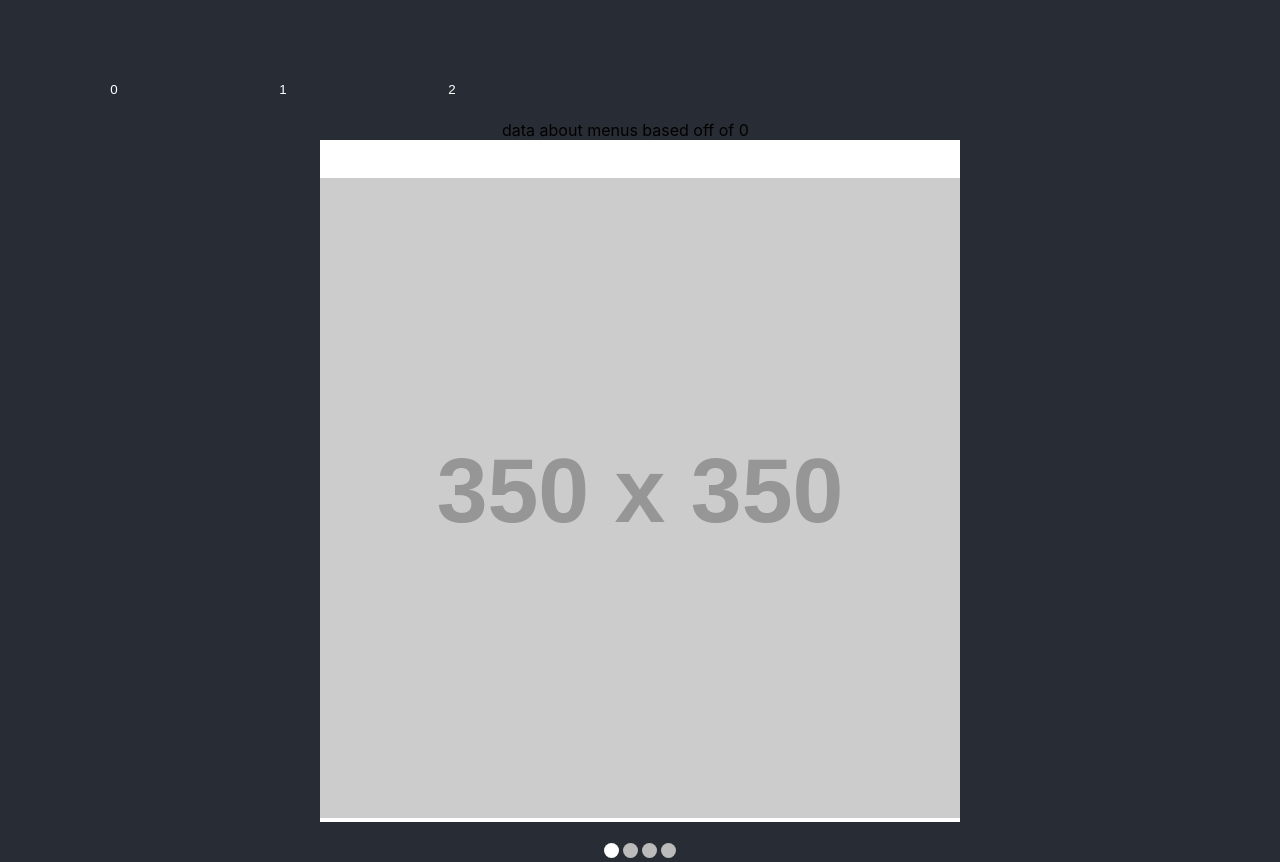
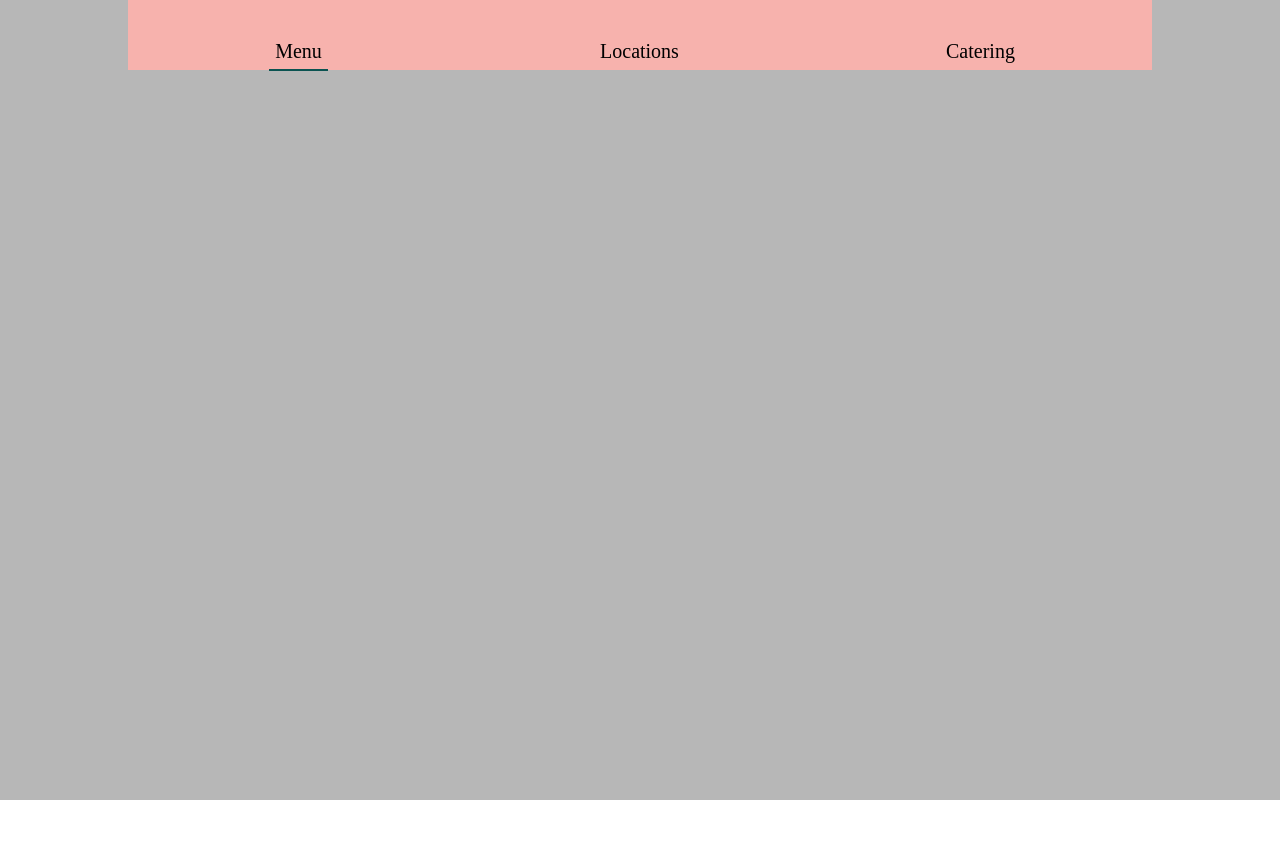
Before and after one commit to acoronado1234/taqweb, a React (Create React App) app: page / in a window 1280 px wide. After the commit the page ends 800 px from the top, so only its background shows below. Built offline with nearby package versions, Linux system fonts and the light colour scheme.

Commit message:
Restarted project, added a navigation bar

```diff
--- a/package.json
+++ b/package.json
@@ -3,6 +3,7 @@
   "version": "0.1.0",
   "private": true,
   "dependencies": {
+    "@material-ui/core": "^3.3.1",
     "classnames": "^2.2.6",
     "react": "16.7.0-alpha.0",
     "react-dom": "16.7.0-alpha.0",
--- a/src/ActualMenu.js
+++ /dev/null
@@ -1,10 +0,0 @@
-import React from 'react';
-import './App.css';
-
-export default function ActualMenu({children}){
-    return (
-        <section className='menu'>
-            {children}
-        </section>
-    );
-}
--- a/src/App.css
+++ b/src/App.css
@@ -1,163 +1,10 @@
-.App {
-  background: #282c34;
-  min-height: 100%;
+.colorPallete {
+  color: #B7B7B7;
+  background-color: #CEB7B3;
 }
 
-.App-header {
-  min-height: 15vh;
-  align-items: center;
-  font-size: calc(10px + 2vmin);
-  color: white;
+.App {
+  background: #B7B7B7;
+  height: 100vh;
+  overflow: hidden;
 }
-
-.Control-button {
-  margin: 5%;
-}
-
-.underline-button{
-  margin: 5%;
-  border-bottom: 1px solid;
-}
-
-.Control-button:focus{
-  outline: 0;
-}
-
-
-/* Menus Navigation CSS */
-.menu-nav button{
-  display: block;
-  float: left;
-  height: 50px;
-  width: 100px;
-  margin-right: 5px;
-  text-align: center;
-  line-height: 50px;
-  text-decoration: none;
-  background: none;
-  color: white;
-  border-bottom: 0;
-  border-top: 0;
-  border-right: 0;
-  border-left: 0;
-}
-
-
-.menu-nav button.last{
-  margin: 5% 0 5% 5%;
-}
-
-.underline-last-button{
-  border-bottom: 1px solid;
-  margin: 5% 0 5% 5%;
-}
-
-/*Menu CSS*/
-.menu {
-  display: block;
-}
-
-
-/* Carousel CSS */
-/* Slideshow container */
-.slideshow-container {
-  /* max-width: 1000px; */
-  position: relative;
-  margin: auto;
-  z-index: 100;
-}
-
-/* Hide the images by default */
-.mySlides {
-  display: none;
-  margin-left: auto;
-  margin-right: auto;
-  width: 50%;
-}
-
-.mySlides.active {
-  display: block;
-}
-
-/* Next & previous buttons */
-.prev, .next {
-  cursor: pointer;
-  position: absolute;
-  top: 50%;
-  width: auto;
-  margin-top: -22px;
-  padding: 16px;
-  color: white;
-  font-weight: bold;
-  font-size: 18px;
-  transition: 0.6s ease;
-  border-radius: 0 3px 3px 0;
-}
-
-.numbertext {
-  color: #f2f2f2;
-  font-size: 12px;
-  padding: 8px 12px;
-  position: absolute;
-  top: 0;
-}
-
-/* Position the "next button" to the right */
-.next {
-  right: 0;
-  border-radius: 3px 0 0 3px;
-}
-
-/* On hover, add a black background color with a little bit see-through */
-.prev:hover, .next:hover {
-  background-color: rgba(0,0,0,0.8);
-}
-
-/* Caption text */
-.text {
-  color: #f2f2f2;
-  font-size: 15px;
-  padding: 8px 12px;
-  position: absolute;
-  bottom: 8px;
-  width: 100%;
-  text-align: center;
-}
-
-/* The dots/bullets/indicators */
-.dot {
-  cursor: pointer;
-  height: 15px;
-  width: 15px;
-  margin: 0 2px;
-  background-color: #bbb;
-  border-radius: 50%;
-  display: inline-block;
-  transition: background-color 0.6s ease;
-}
-
-.mySlides>img {
-  width: 100%;
-}
-
-.active, .dot:hover {
-  background-color: #fff;
-}
-
-/* Fading animation */
-.fade {
-  -webkit-animation-name: fade;
-  -webkit-animation-duration: 1.5s;
-  animation-name: fade;
-  animation-duration: 1.5s;
-}
-
-@-webkit-keyframes fade {
-  from {opacity: .4}
-  to {opacity: 1}
-}
-
-@keyframes fade {
-  from {opacity: .4}
-  to {opacity: 1}
-}
--- a/src/App.js
+++ b/src/App.js
@@ -1,68 +1,12 @@
-import React, { useState } from 'react';
+import React from 'react';
 import './App.css';
-
-import ActualMenu from './ActualMenu';
-import Carousel from './Carousel';
-
-function MenuNav({setIndex, currentIndex}) {
-  // Declare a new state variable, which we'll call "count"
+import Navigation from './Navigation/Navigation.js';
 
 
-  return (
-    <div className='menu-nav'>
-      {/* This is the main navigation for the menu page */}
-        <MyButton currentIndex={currentIndex} click={setIndex} index={0} name={0} />
-        <MyButton currentIndex={currentIndex} click={setIndex} index={1} name={1} />
-        <MyButton currentIndex={currentIndex} click={setIndex} index={2} name={2} last />
-    </div>
-  );
-}
-
-
-function MyButton({currentIndex, click, index, name, last}) {
-  const indexEquals = currentIndex === index;
-
-  let buttonClass;
-  if(last){
-    if(indexEquals){
-      buttonClass = 'underline-last-button';
-    } else {
-      buttonClass = 'last';
-    }
-  } else {
-    if(indexEquals){
-      buttonClass = 'underline-button';
-    } else {
-      buttonClass =  'Control-button';
-    }
-  }
-  return (
-    <button
-      className={buttonClass}
-      onClick={() => click(index)}
-    >
-      {name}
-    </button>
-  );
-}
-
-function Menu({currentIndex}){
-  return (
-    <ActualMenu>
-      data about menus based off of {currentIndex}
-      <Carousel />
-    </ActualMenu>
-  );
-}
-
 function  App() {
-  const [index, setIndex] = useState(0);
   return (
     <div className="App">
-      <header className="App-header">
-        <MenuNav setIndex={setIndex} currentIndex={index}/>
-      </header>
-      <Menu currentIndex={index} />
+        <Navigation/>
     </div>
   );
 }
--- a/src/Carousel.js
+++ /dev/null
@@ -1,40 +0,0 @@
-import React, { useState } from 'react';
-import classNames from 'classnames';
-
-
-const IMAGES = [...Array(4)].map((_, i) => i);
-
-const getImageClasses = (active) => (
-  classNames("mySlides fade", {"active": active})
-)
-
-function Carousel() {
-  const [active, setActive] = useState(0);
-
-  const imagesDivs = IMAGES.map((i) => (
-    <div className={getImageClasses(active === i)}>
-      <img src="https://via.placeholder.com/350" alt="Placeholder" />
-    </div>
-  ));
-
-  const buttons = IMAGES.map(i => (
-    <span
-      className={classNames("dot", { "active": i === active })}
-      onClick={() => setActive(i)}
-    />
-  ))
-
-  return (
-      <div>
-      <div className="slideshow-container">
-        {imagesDivs}
-      </div>
-      <br />
-      <div style={{textAlign: 'center'}}>
-        {buttons}
-      </div>
-    </div>
-  );
-}
-
-export default Carousel;
--- /dev/null
+++ b/src/Navigation/Navigation.css
@@ -0,0 +1,48 @@
+.navBarRectangle {
+    margin: auto;
+    height: 70px;
+    background-color: #F7B2AD;
+    position: relative;
+    width: 80%;
+}
+
+.navButtonDiv {
+    display: inline-block;
+    width: 33.3%;
+    text-align: center;
+}
+
+*:focus {
+    outline: none !important;
+}
+
+.navBarButton {
+    border: 0px;
+    display: inline-block;
+    margin: 0 auto;
+    height: 37px;
+    background: none;
+    font-size: 20px;
+    font-family: 'sans-serif';
+}
+
+.navSelectedButton {
+    border-bottom: 2px solid #0B5351;
+    border-right: 0px;
+    border-top: 0px;
+    border-left: 0px;
+    display: inline-block;
+    margin: 0 auto;
+    height: 37px;
+    background: none;
+    font-size: 20px;
+    font-family: 'sans-serif';
+}
+
+.navBarButtonDiv {
+    display: inline-block;
+    height: 37px;
+    width: 100%;
+    position: absolute;
+    bottom: 0;
+}
--- /dev/null
+++ b/src/Navigation/Navigation.js
@@ -0,0 +1,39 @@
+import React from 'react';
+import './Navigation.css';
+
+
+const NavigationButton = ({id, text, selected, onChange}) => {
+    const className = selected === id ? 'navSelectedButton' : 'navBarButton';
+    return(
+        <div className='navButtonDiv'>
+            <button id={id} className={className} onClick={onChange}>{text}</button>
+        </div>
+    );
+}
+
+class Navigation extends React.Component {
+    constructor(props){
+        super(props);
+        this.state = {currentPage: 'menu'}
+        this.onClick = this.onClick.bind(this);
+    }
+
+    onClick(event){
+        this.setState({currentPage: event.target.id})
+    }
+
+    render(){
+        const {currentPage} = this.state;
+        return(
+            <div className='navBarRectangle'>
+                <div className='navBarButtonDiv'>
+                    <NavigationButton id={'menu'} text={'Menu'} selected={currentPage} onChange={this.onClick}/>
+                    <NavigationButton id={'locations'} text={'Locations'} selected={currentPage} onChange={this.onClick}/>
+                    <NavigationButton id={'catering'} text={'Catering'} selected={currentPage} onChange={this.onClick}/>
+                </div>
+            </div>
+        );
+    }
+}
+
+export default Navigation;
```
Also changed, not shown: src/logo.svg (deleted).
